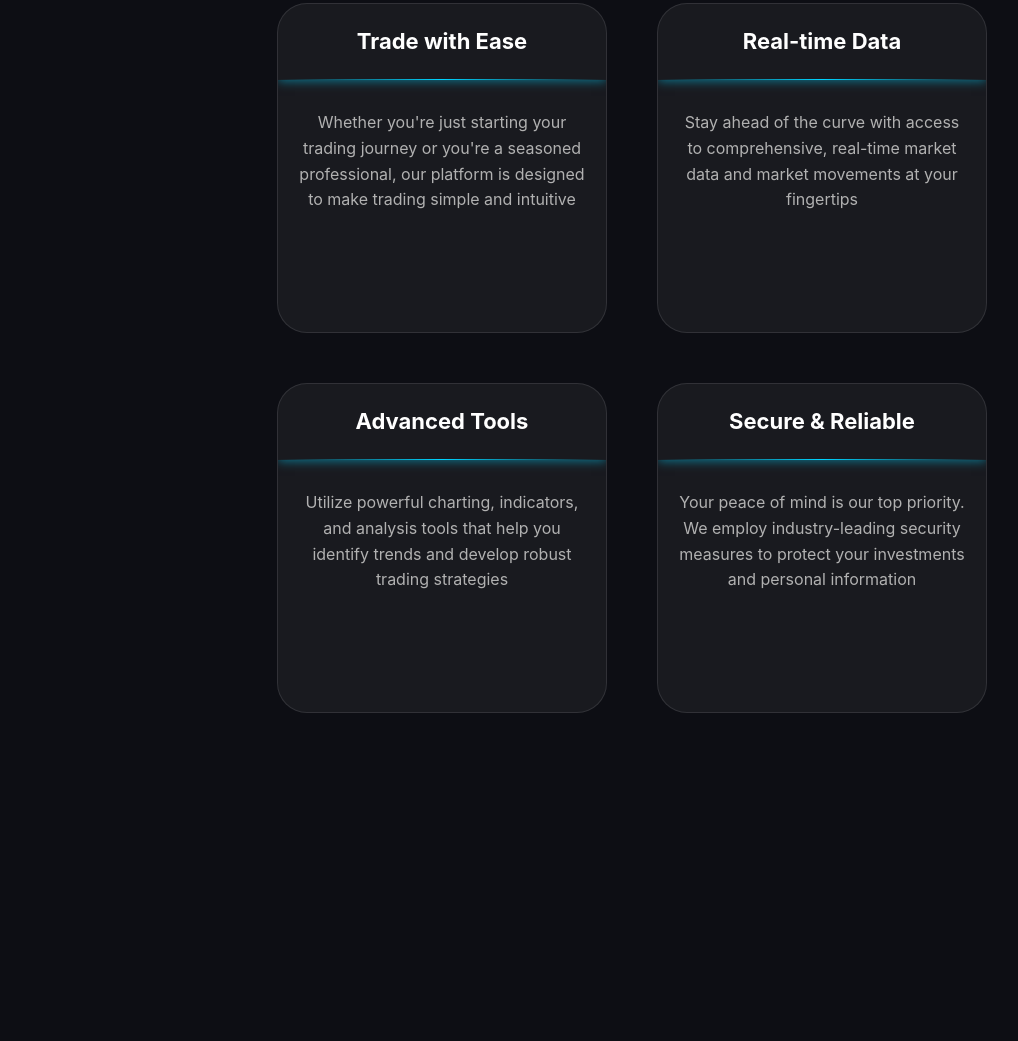
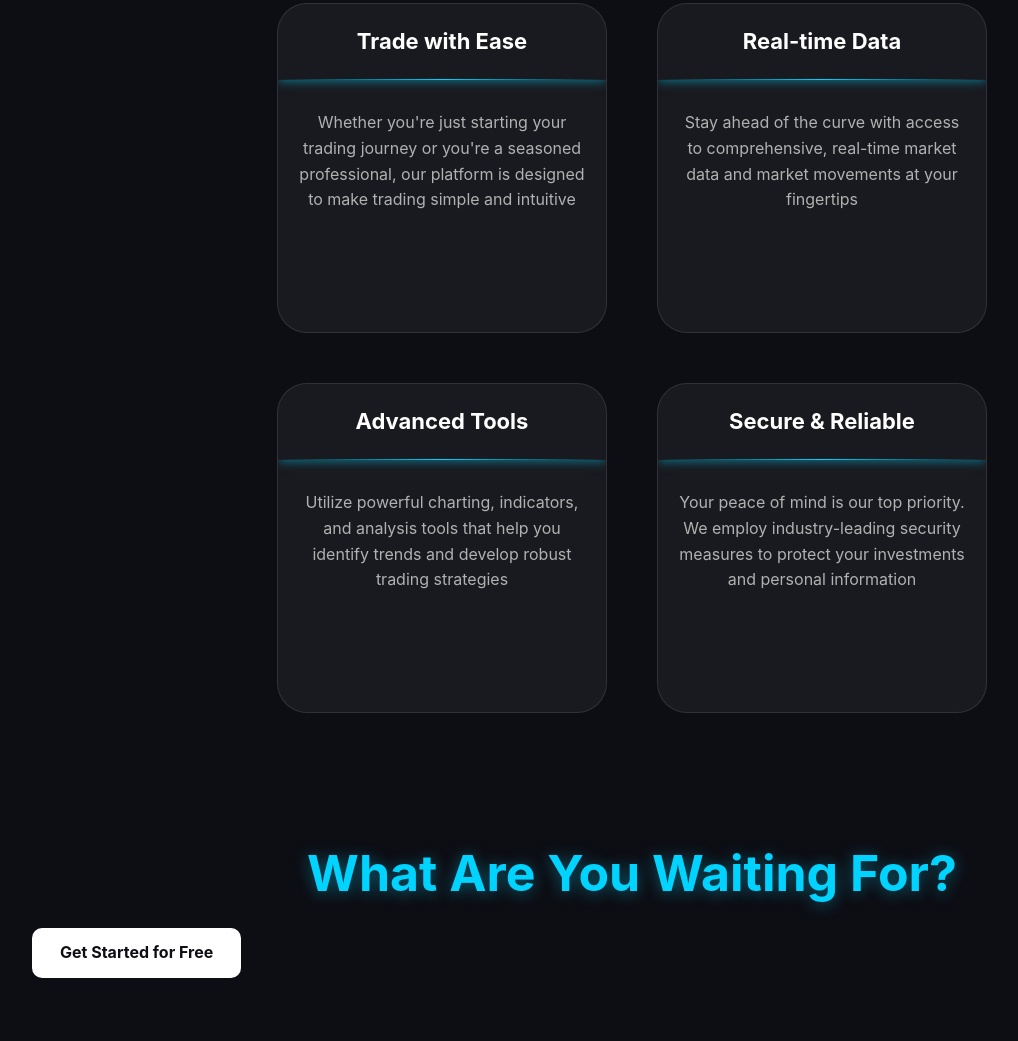
Before and after one commit to JeanElBeainy/TradingBitDotNet, a plain HTML site: page index.html in a window 1280 px wide. Shown: the part 1427-2468 px from the top of the page, without its empty margins (8-1026 px from the left). Before the commit the page ends 2220 px from the top, so only its background shows below. Drawn offline with Linux system fonts and the light colour scheme.

Commit message:
Add last section in main

```diff
--- a/index.html
+++ b/index.html
@@ -134,6 +134,13 @@
             </div>
         </section>
 
+        <section class="section section-cta">
+            <div class="container">
+                <h2 class="section-title animate-item">What Are You Waiting For?</h2>
+                <a href="#" class="btn animate-item">Get Started for Free</a>
+            </div>
+        </section>
+
     </main>
 
     <script src="Main/main.js"></script>
```
